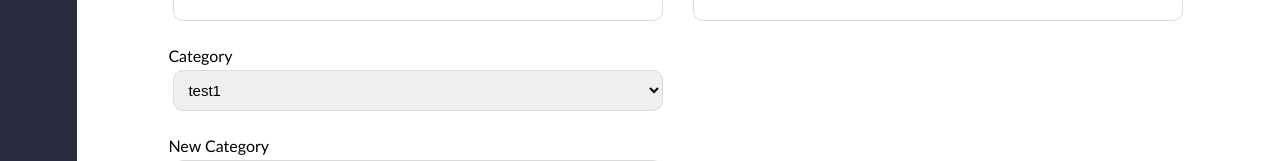
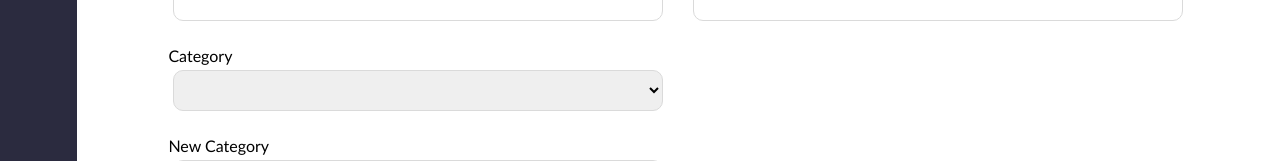
Before and after one commit to kpilszak/monday-crm-clone, a React (Create React App) app: page /ticket/1 in a window 1280 px wide. Shown: the part 272-433 px from the top of the page. Built offline with nearby package versions, Linux system fonts and the light colour scheme.

Commit message:
Use context for categories

```diff
--- a/src/App.js
+++ b/src/App.js
@@ -1,11 +1,17 @@
 import { BrowserRouter, Route, Routes } from 'react-router-dom'
+import { useState } from 'react'
 import Nav from './components/Nav'
 import Dashboard from './pages/Dashboard'
 import TicketPage from './pages/TicketPage'
+import CategoriesContext from './context'
 
 const App = () => {
+  const [categories, setCategories] = useState(null)
+  const value = { categories, setCategories }
+
   return (
     <div className="app">
+      <CategoriesContext.Provider value={ value }>
       <BrowserRouter>
         <Nav/>
         <Routes>
@@ -14,6 +20,7 @@ const App = () => {
           <Route path='/ticket/:id' element={<TicketPage editMode={true}/>}/>
         </Routes>
       </BrowserRouter>
+      </CategoriesContext.Provider>
     </div>
   )
 }
--- /dev/null
+++ b/src/context.js
@@ -0,0 +1,8 @@
+import { createContext } from 'react'
+
+const CategoriesContext = createContext({
+    categories: null,
+    setCategories: () => {}
+})
+
+export default CategoriesContext
--- a/src/pages/Dashboard.js
+++ b/src/pages/Dashboard.js
@@ -2,9 +2,11 @@ import { useState, useEffect, useContext } from 'react'
 
 import TicketCard from '../components/TicketCard'
 import axios from 'axios'
+import CategoriesContext from '../context'
 
 const Dashboard = () => {
     const [tickets, setTickets] = useState(null)
+    const {categories, setCategories} = useContext(CategoriesContext)
 
     useEffect(() => {
         const fetchTickets = async () => {
--- a/src/pages/TicketPage.js
+++ b/src/pages/TicketPage.js
@@ -1,6 +1,7 @@
-import { useState } from 'react'
+import { useContext, useState } from 'react'
 import { useNavigate } from 'react-router-dom'
 import axios from 'axios'
+import CategoriesContext from '../context'
 
 const TicketPage = () => {
     const [formData, setFormData] = useState({
@@ -10,6 +11,8 @@ const TicketPage = () => {
     })
 
     const editMode = false
+
+    const { categories, setCategories } = useContext(CategoriesContext)
 
     const navigate = useNavigate()
 
@@ -37,8 +40,6 @@ const TicketPage = () => {
             [name]: value
         }))
     }
-
-    const categories = ['test1', 'test2']
 
     return (
         <div className="ticket">
```
